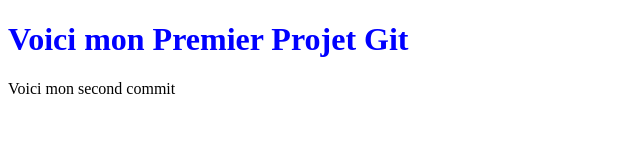
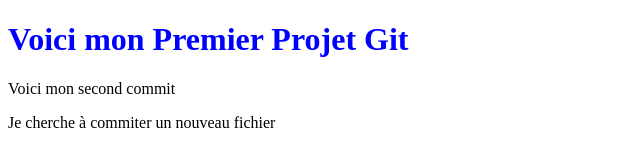
Before and after one commit to AlexMinaud/MonPremierProjet, a plain HTML site: page index.html in a window 1280 px wide. Shown: the whole page, without its empty margins (0-640 px from the left). Drawn offline with Linux system fonts and the light colour scheme.

Commit message:
Nouveau commit

```diff
--- a/index.html
+++ b/index.html
@@ -9,5 +9,6 @@
     <body>
         <H1>Voici mon Premier Projet Git</H1>
         <p> Voici mon second commit</p>
+        <p> Je cherche à commiter un nouveau fichier</p>
     </body>
 </html>
```
